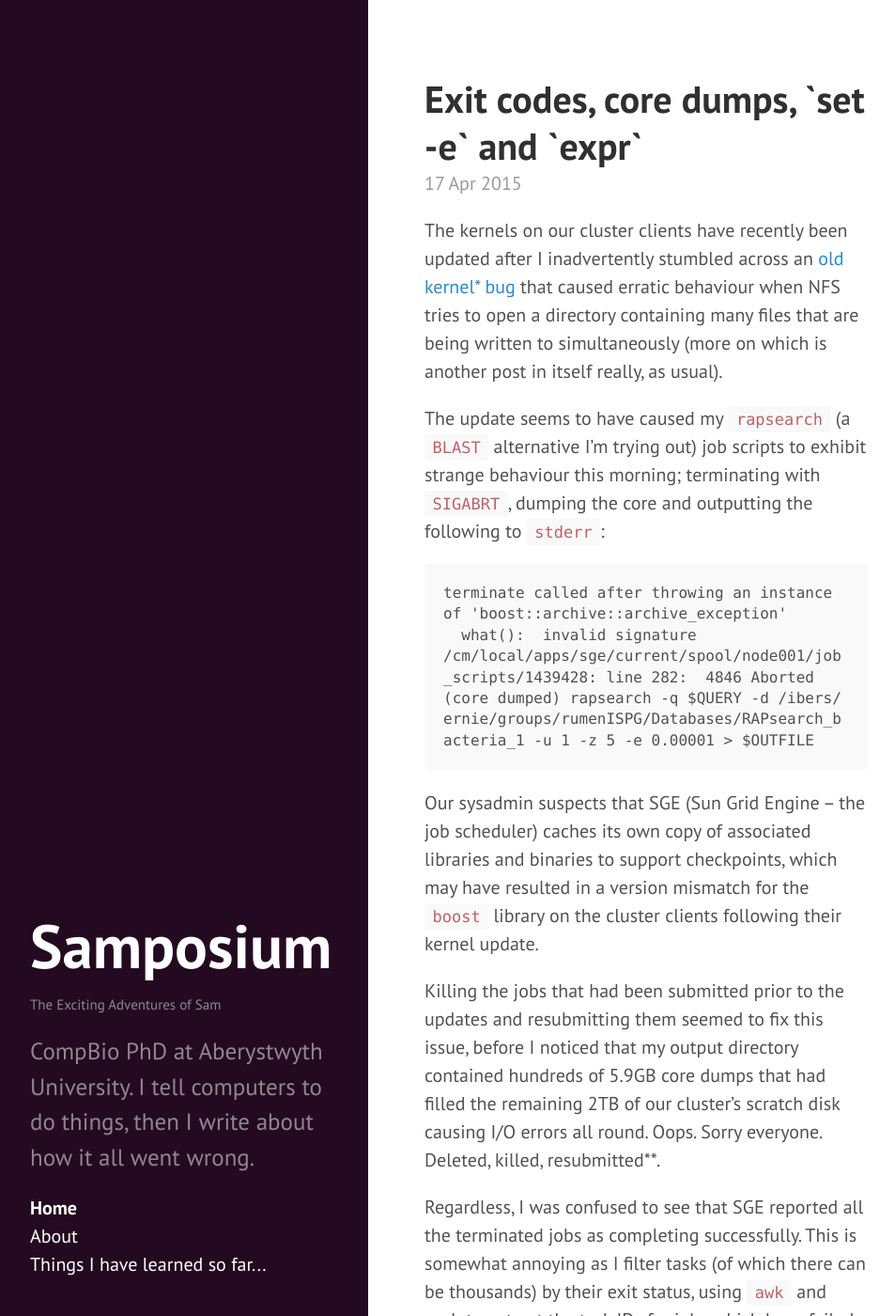
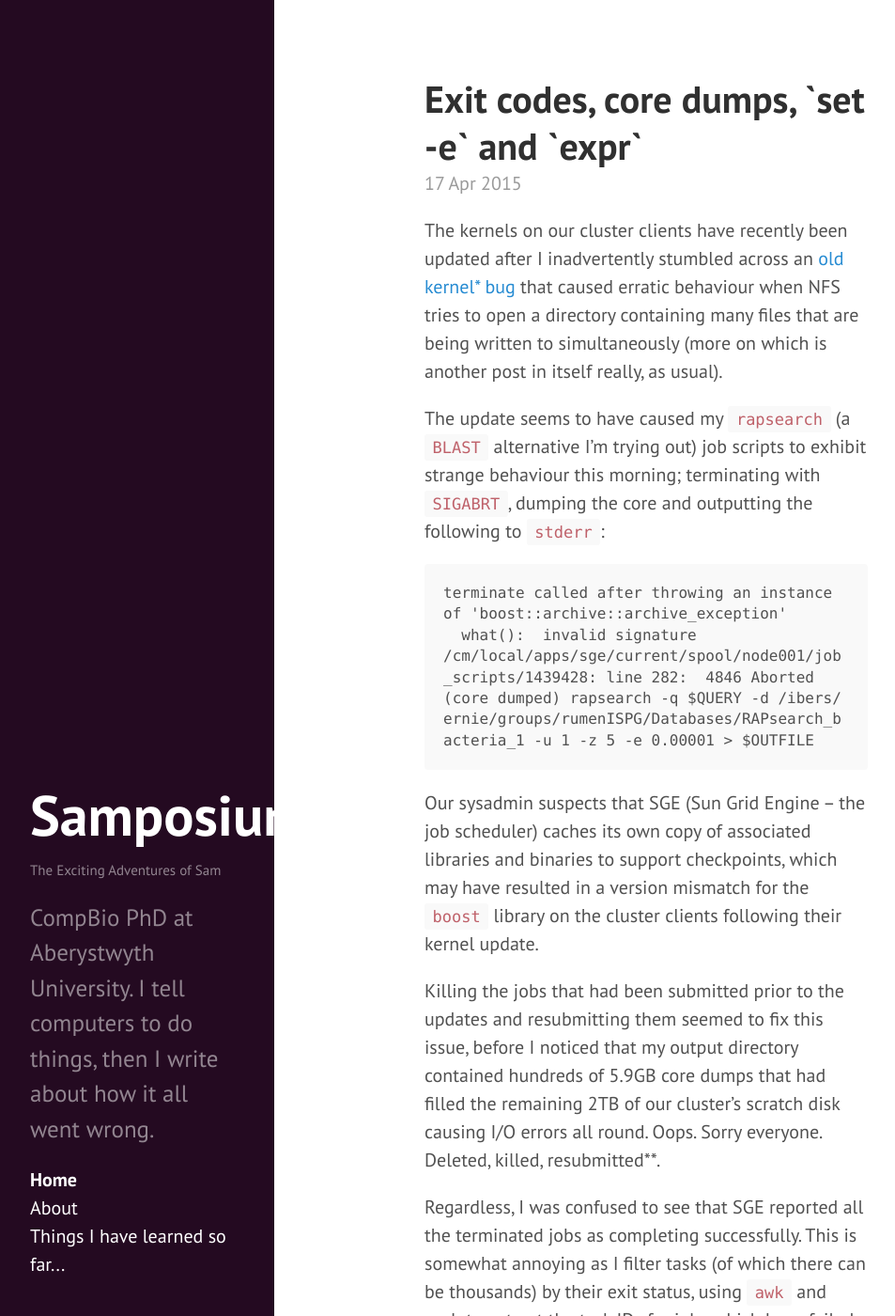
Before and after one commit to SamStudio8/samstudio8.github.io.off, a Jekyll site: the page built from index.html, in a window 1280 px wide and 1400 px high. Shown: the whole window at 94% size, without its empty margins (8-961 px from the left). Built offline with Jekyll 4.4.1, drawn with Linux system fonts in a browser that asks for light colours; Markdown is read by kramdown in place of the engine named in the settings; the list of posts is cut into pages by our own code.

Commit message:
Update hyde.css

```diff
--- a/public/css/hyde.css
+++ b/public/css/hyde.css
@@ -65,7 +65,7 @@ html {
     top: 0;
     left: 0;
     bottom: 0;
-    width: 20rem;
+    width: 15rem;
     text-align: left;
   }
 }
@@ -79,7 +79,7 @@ html {
 .sidebar-about h1 {
   color: #fff;
   margin-top: 0;
-  font-size: 3.25rem;
+  font-size: 3rem;
 }
 
 /* Sidebar nav */
```
